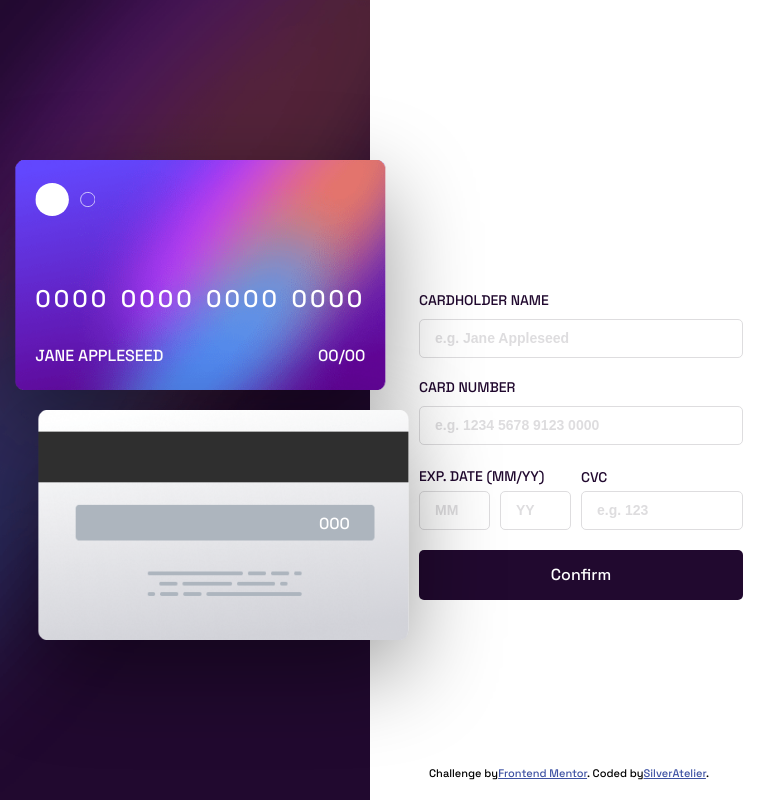
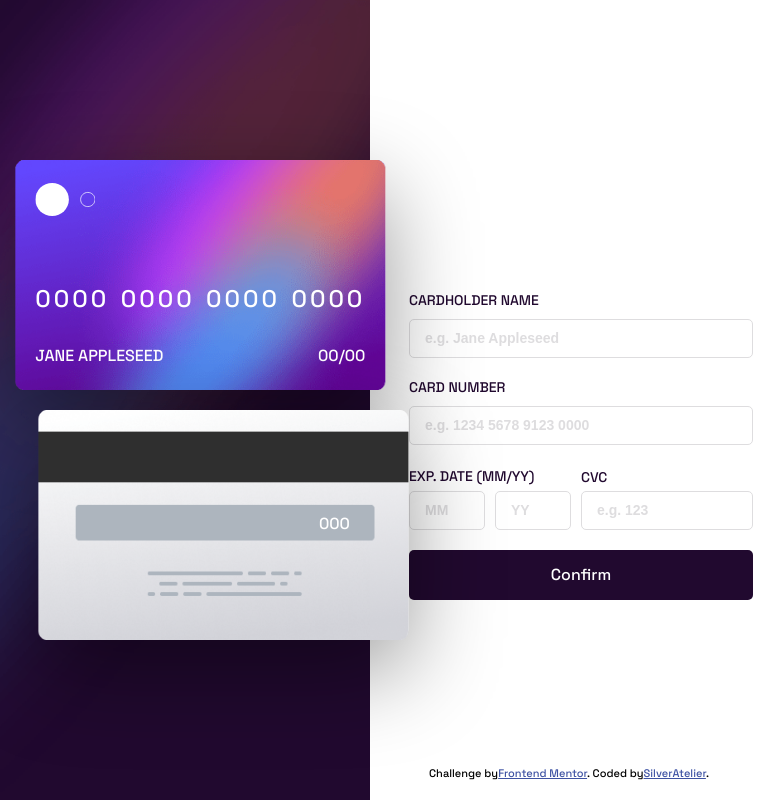
Before and after one commit to SilverAtelier/f02-card-details, a React (Vite) app: page / in a window 768 px wide. Built offline with nearby package versions, Linux system fonts and the light colour scheme.

Commit message:
Update tablet.css padding

```diff
--- a/src/styles/tablet.css
+++ b/src/styles/tablet.css
@@ -10,7 +10,7 @@
   form{
     max-width: 350px;
     margin: 0 auto 0 calc(50% - 175px);
-    padding: 0 25px;
+    padding: 0 15px;
     padding-top: 6.5em;
   }
   .card-back {
```
